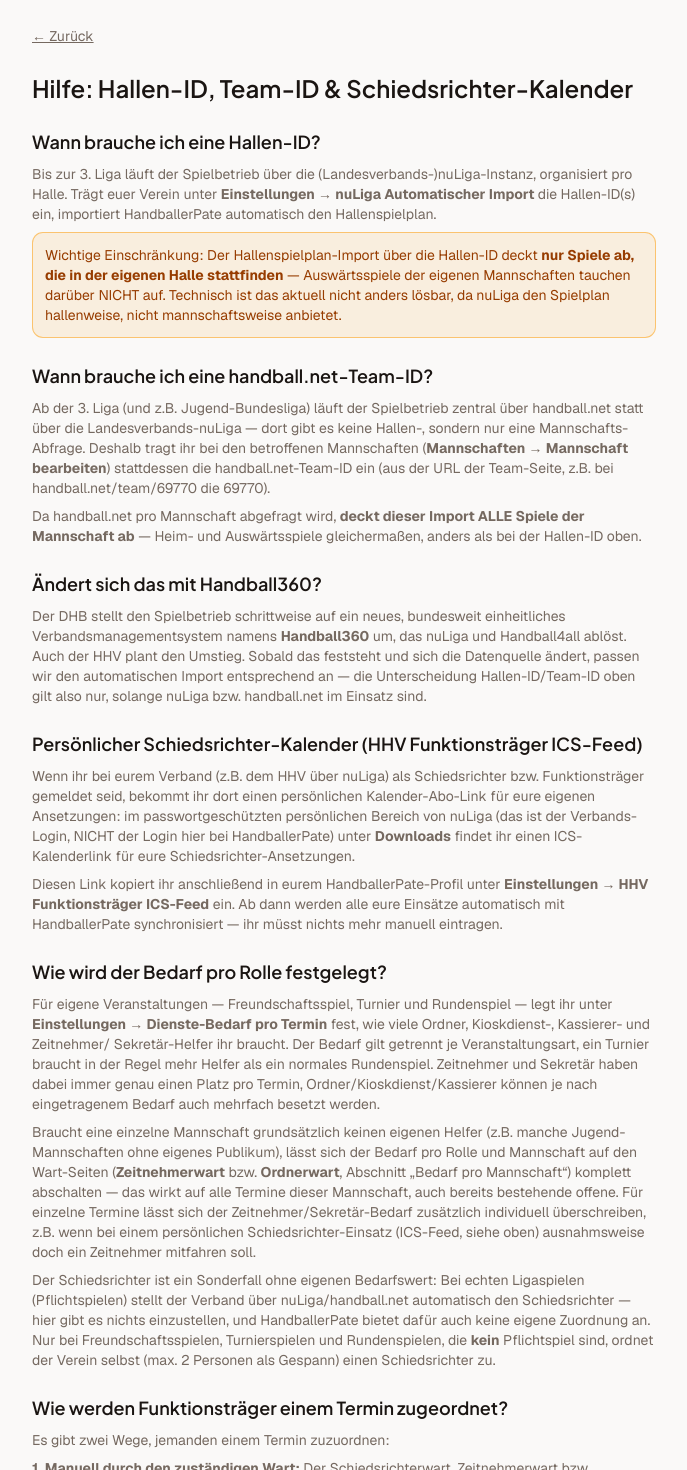
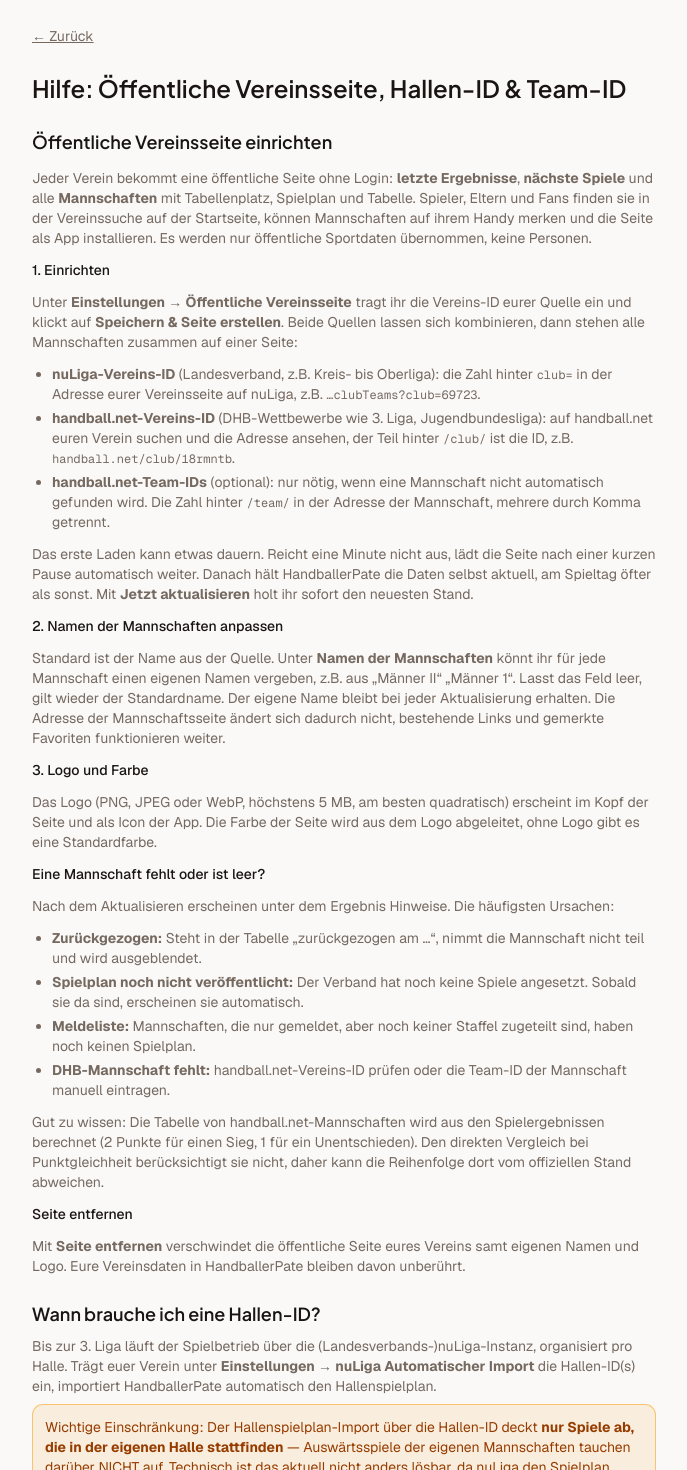
Before and after one commit to Busi911/Schiedsrichter, a Next.js app: page /hilfe in a window 1280 px wide. Shown: the top 1470 px of the page, without its empty margins (296-983 px from the left). Built offline with nearby package versions, Linux system fonts and the light colour scheme; no server answers; sample sign-in values are in the browser's storage.

Commit message:
Anleitung zur öffentlichen Vereinsseite (Hilfe) und Link aus den Einstellungen
Co-Authored-By: Claude Sonnet 5.5 <noreply@anthropic.com>
Claude-Session: https://claude.ai/code/session_01VmWmuPQ72xeQ7iDVG24dQM

```diff
--- a/src/app/admin/(dashboard)/einstellungen/page.tsx
+++ b/src/app/admin/(dashboard)/einstellungen/page.tsx
@@ -182,9 +182,12 @@ export default async function EinstellungenPage({
           <CardTitle>Öffentliche Vereinsseite</CardTitle>
           <CardDescription>
             Zeigt Mannschaften, Spielpläne, Ergebnisse und Tabellen eures Vereins
-            aus nuLiga auf einer öffentlichen Seite (ohne Login, für Suchmaschinen
+            aus nuLiga und handball.net auf einer öffentlichen Seite (ohne Login, für Suchmaschinen
             auffindbar). Es werden nur öffentliche Sportdaten übernommen — keine
-            Personen.
+            Personen.{" "}
+            <Link href="/hilfe#oeffentliche-seite" className="font-medium underline">
+              Anleitung: So richtet ihr die öffentliche Seite ein
+            </Link>
           </CardDescription>
         </CardHeader>
         <CardContent className="flex flex-col gap-4">
--- a/src/app/hilfe/page.tsx
+++ b/src/app/hilfe/page.tsx
@@ -3,7 +3,7 @@ import { auth } from "@/auth";
 import { ZurueckButton } from "@/components/zurueck-button";
 
 export const metadata = {
-  title: "Hilfe: Hallen-ID, Team-ID & Schiedsrichter-Kalender – HandballerPate",
+  title: "Hilfe: Öffentliche Vereinsseite, Hallen-ID & Team-ID – HandballerPate",
 };
 
 // Nur im eingeloggten Zustand erreichbar (siehe publicRoutes in
@@ -25,8 +25,114 @@ export default async function HilfePage() {
       </div>
 
       <h1 className="font-heading text-2xl font-semibold">
-        Hilfe: Hallen-ID, Team-ID &amp; Schiedsrichter-Kalender
+        Hilfe: Öffentliche Vereinsseite, Hallen-ID &amp; Team-ID
       </h1>
+
+      <section id="oeffentliche-seite" className="flex flex-col gap-3 scroll-mt-6">
+        <h2 className="font-heading text-lg font-medium">
+          Öffentliche Vereinsseite einrichten
+        </h2>
+        <p className="text-sm text-muted-foreground">
+          Jeder Verein bekommt eine öffentliche Seite ohne Login:{" "}
+          <strong>letzte Ergebnisse</strong>, <strong>nächste Spiele</strong>{" "}
+          und alle <strong>Mannschaften</strong> mit Tabellenplatz, Spielplan und
+          Tabelle. Spieler, Eltern und Fans finden sie in der Vereinssuche auf
+          der Startseite, können Mannschaften auf ihrem Handy merken und die
+          Seite als App installieren. Es werden nur öffentliche Sportdaten
+          übernommen, keine Personen.
+        </p>
+
+        <h3 className="text-sm font-medium">1. Einrichten</h3>
+        <p className="text-sm text-muted-foreground">
+          Unter <strong>Einstellungen → Öffentliche Vereinsseite</strong> tragt
+          ihr die Vereins-ID eurer Quelle ein und klickt auf{" "}
+          <strong>Speichern &amp; Seite erstellen</strong>. Beide Quellen lassen
+          sich kombinieren, dann stehen alle Mannschaften zusammen auf einer Seite:
+        </p>
+        <ul className="list-disc space-y-1 pl-5 text-sm text-muted-foreground">
+          <li>
+            <strong>nuLiga-Vereins-ID</strong> (Landesverband, z.B. Kreis- bis
+            Oberliga): die Zahl hinter <code className="text-xs">club=</code> in
+            der Adresse eurer Vereinsseite auf nuLiga, z.B.{" "}
+            <code className="text-xs">…clubTeams?club=69723</code>.
+          </li>
+          <li>
+            <strong>handball.net-Vereins-ID</strong> (DHB-Wettbewerbe wie 3. Liga,
+            Jugendbundesliga): auf handball.net euren Verein suchen und die Adresse
+            ansehen, der Teil hinter <code className="text-xs">/club/</code> ist die
+            ID, z.B. <code className="text-xs">handball.net/club/18rmntb</code>.
+          </li>
+          <li>
+            <strong>handball.net-Team-IDs</strong> (optional): nur nötig, wenn eine
+            Mannschaft nicht automatisch gefunden wird. Die Zahl hinter{" "}
+            <code className="text-xs">/team/</code> in der Adresse der Mannschaft,
+            mehrere durch Komma getrennt.
+          </li>
+        </ul>
+        <p className="text-sm text-muted-foreground">
+          Das erste Laden kann etwas dauern. Reicht eine Minute nicht aus, lädt
+          die Seite nach einer kurzen Pause automatisch weiter. Danach hält
+          HandballerPate die Daten selbst aktuell, am Spieltag öfter als sonst.
+          Mit <strong>Jetzt aktualisieren</strong> holt ihr sofort den neuesten Stand.
+        </p>
+
+        <h3 className="text-sm font-medium">2. Namen der Mannschaften anpassen</h3>
+        <p className="text-sm text-muted-foreground">
+          Standard ist der Name aus der Quelle. Unter{" "}
+          <strong>Namen der Mannschaften</strong> könnt ihr für jede Mannschaft
+          einen eigenen Namen vergeben, z.B. aus „Männer II“ „Männer 1“. Lasst
+          das Feld leer, gilt wieder der Standardname. Der eigene Name bleibt bei
+          jeder Aktualisierung erhalten. Die Adresse der Mannschaftsseite ändert
+          sich dadurch nicht, bestehende Links und gemerkte Favoriten funktionieren
+          weiter.
+        </p>
+
+        <h3 className="text-sm font-medium">3. Logo und Farbe</h3>
+        <p className="text-sm text-muted-foreground">
+          Das Logo (PNG, JPEG oder WebP, höchstens 5 MB, am besten quadratisch)
+          erscheint im Kopf der Seite und als Icon der App. Die Farbe der Seite
+          wird aus dem Logo abgeleitet, ohne Logo gibt es eine Standardfarbe.
+        </p>
+
+        <h3 className="text-sm font-medium">Eine Mannschaft fehlt oder ist leer?</h3>
+        <p className="text-sm text-muted-foreground">
+          Nach dem Aktualisieren erscheinen unter dem Ergebnis Hinweise. Die
+          häufigsten Ursachen:
+        </p>
+        <ul className="list-disc space-y-1 pl-5 text-sm text-muted-foreground">
+          <li>
+            <strong>Zurückgezogen:</strong> Steht in der Tabelle „zurückgezogen
+            am …“, nimmt die Mannschaft nicht teil und wird ausgeblendet.
+          </li>
+          <li>
+            <strong>Spielplan noch nicht veröffentlicht:</strong> Der Verband hat
+            noch keine Spiele angesetzt. Sobald sie da sind, erscheinen sie
+            automatisch.
+          </li>
+          <li>
+            <strong>Meldeliste:</strong> Mannschaften, die nur gemeldet, aber noch
+            keiner Staffel zugeteilt sind, haben noch keinen Spielplan.
+          </li>
+          <li>
+            <strong>DHB-Mannschaft fehlt:</strong> handball.net-Vereins-ID prüfen
+            oder die Team-ID der Mannschaft manuell eintragen.
+          </li>
+        </ul>
+        <p className="text-sm text-muted-foreground">
+          Gut zu wissen: Die Tabelle von handball.net-Mannschaften wird aus den
+          Spielergebnissen berechnet (2 Punkte für einen Sieg, 1 für ein
+          Unentschieden). Den direkten Vergleich bei Punktgleichheit
+          berücksichtigt sie nicht, daher kann die Reihenfolge dort vom
+          offiziellen Stand abweichen.
+        </p>
+
+        <h3 className="text-sm font-medium">Seite entfernen</h3>
+        <p className="text-sm text-muted-foreground">
+          Mit <strong>Seite entfernen</strong> verschwindet die öffentliche Seite
+          eures Vereins samt eigenen Namen und Logo. Eure Vereinsdaten in
+          HandballerPate bleiben davon unberührt.
+        </p>
+      </section>
 
       <section className="flex flex-col gap-2">
         <h2 className="font-heading text-lg font-medium">
```
